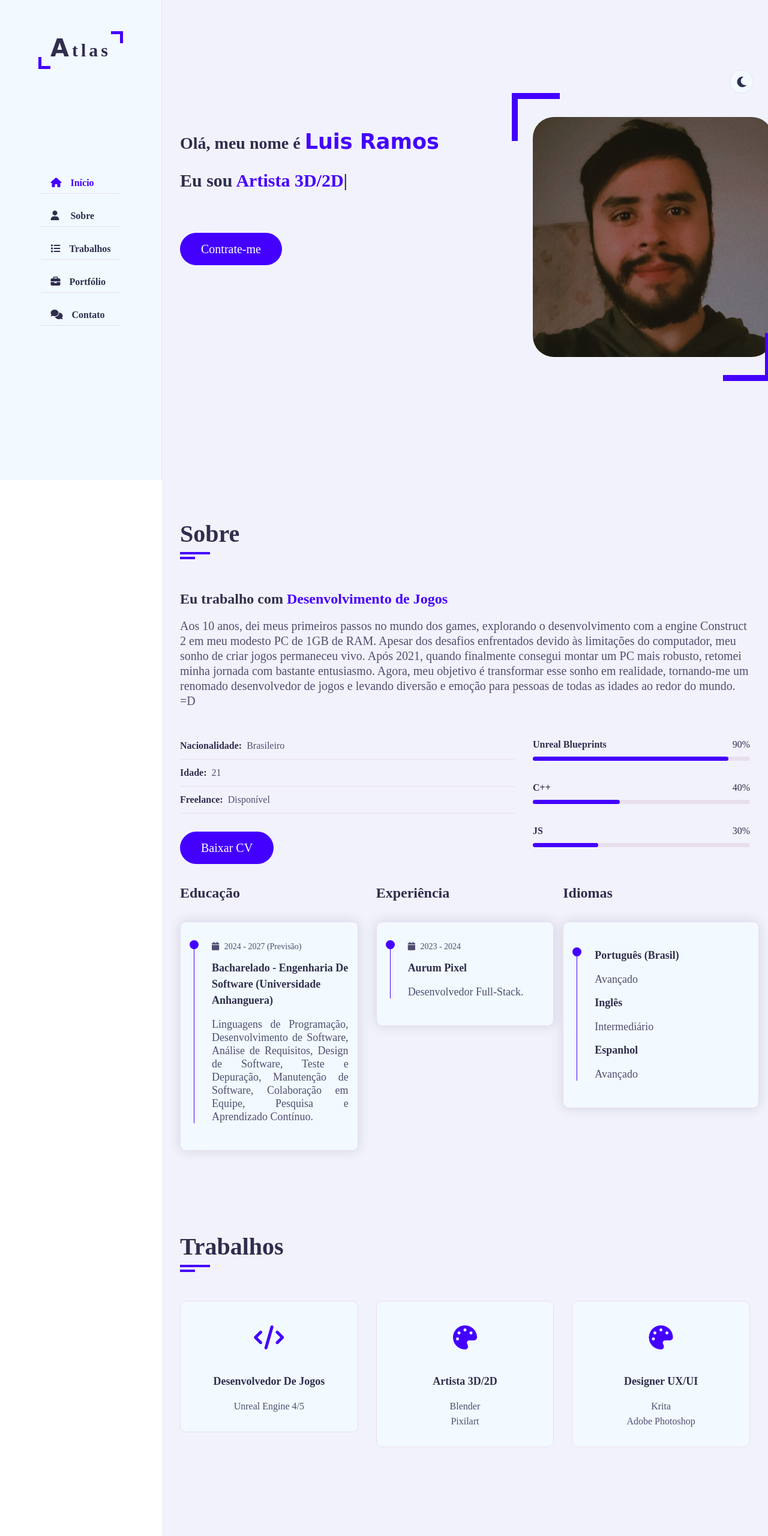
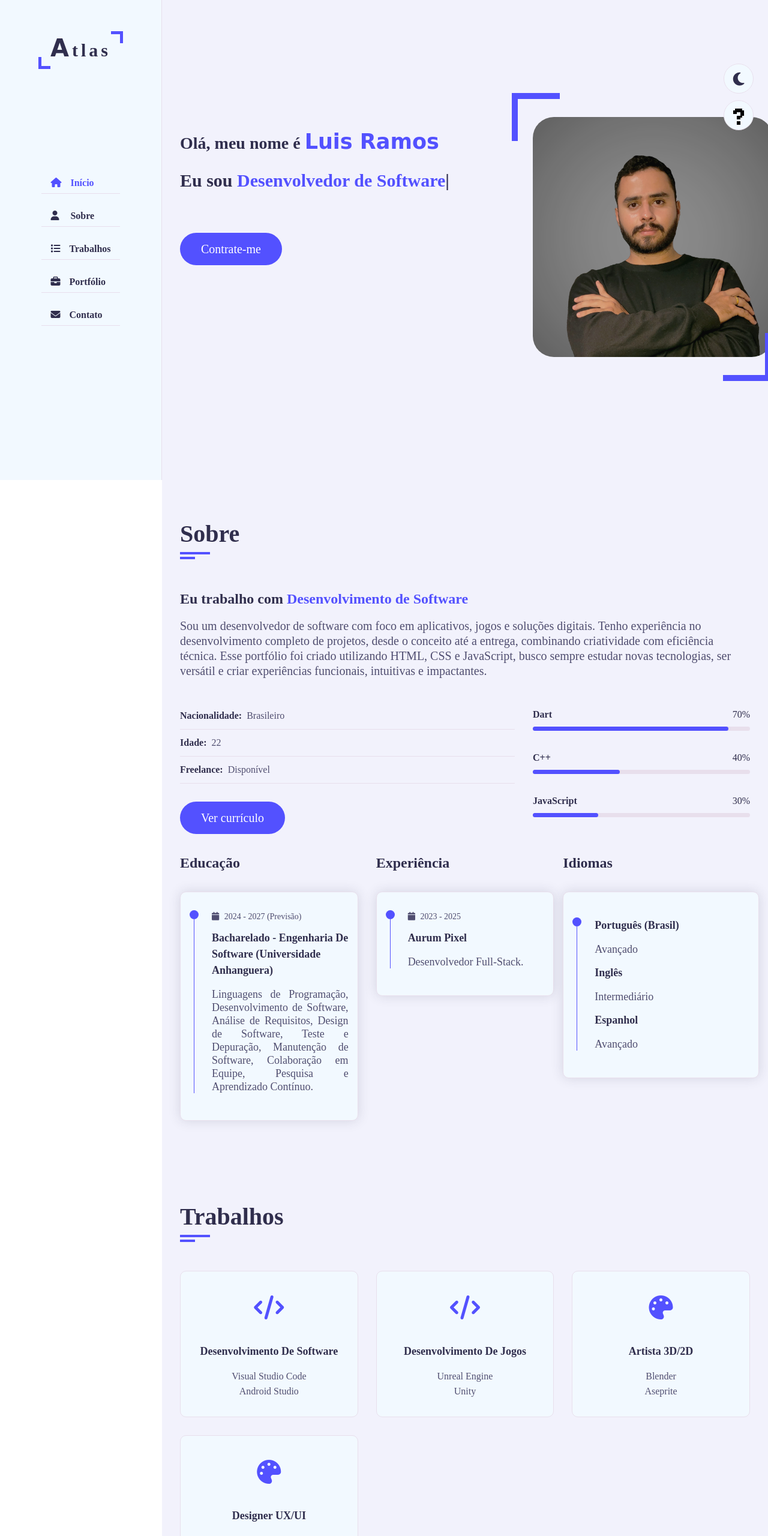
Before and after one commit to luisramos-dev/portfolio, a plain HTML site: page index.html in a window 1280 px wide. Shown: the top 2560 px of the page at 60% size. Drawn offline with nearby package versions, Linux system fonts and the light colour scheme; a web font is replaced by a local one.

Commit message:
Portfolio update.
Portfolio update.

```diff
--- a/color-1.css
+++ b/color-1.css
@@ -1,4 +1,4 @@
 :root
 {
-    --skin-color:#4400ff;
+    --skin-color:#5351ff;
 }
--- a/index.html
+++ b/index.html
@@ -27,7 +27,7 @@
                 <li><a href="#about"><i class="fa fa-user"></i> Sobre</a></li>
                 <li><a href="#services"><i class="fa fa-list"></i>Trabalhos</a></li>
                 <li><a href="#portfolio"><i class="fa fa-briefcase"></i>Portfólio</a></li>
-                <li><a href="#contact"><i class="fa fa-comments"></i>Contato</a></li>
+                <li><a href="#contact"><i class="fa fa-envelope"></i>Contato</a></li>
             </ul>
         </div>
         <!--=== Aside End ===-->
@@ -39,11 +39,11 @@
                     <div class="row">
                         <div class="home-info padd-15">
                             <h3 class="hello">Olá, meu nome é <span class="name">Luis Ramos</span></h3>
-                            <h3 class="my-profession">Eu sou <span class="typing">Desenvolvedor de Jogos</span></h3>
+                            <h3 class="my-profession">Eu sou <span class="typing"></span></h3>
                             <a href="#contact" class="btn hire-me">Contrate-me</a>
                         </div>
                         <div class="home-img padd-15">
-                            <img src="myphoto.jpg" alt="">
+                            <img src="myphoto.png" alt="">
                         </div>
                     </div>
                 </div>
@@ -61,9 +61,9 @@
                         <div class="about-content padd-15">
                             <div class="row">
                                 <div class="about-text padd-15">
-                                    <h3>Eu trabalho com <span>Desenvolvimento de Jogos</span></h3>
+                                    <h3>Eu trabalho com <span>Desenvolvimento de Software</span></h3>
                                     <p>
-                                        Aos 10 anos, dei meus primeiros passos no mundo dos games, explorando o desenvolvimento com a engine Construct 2 em meu modesto PC de 1GB de RAM. Apesar dos desafios enfrentados devido às limitações do computador, meu sonho de criar jogos permaneceu vivo. Após 2021, quando finalmente consegui montar um PC mais robusto, retomei minha jornada com bastante entusiasmo. Agora, meu objetivo é transformar esse sonho em realidade, tornando-me um renomado desenvolvedor de jogos e levando diversão e emoção para pessoas de todas as idades ao redor do mundo. =D</p>
+                                        Sou um desenvolvedor de software com foco em aplicativos, jogos e soluções digitais. Tenho experiência no desenvolvimento completo de projetos, desde o conceito até a entrega, combinando criatividade com eficiência técnica. Esse portfólio foi criado utilizando HTML, CSS e JavaScript, busco sempre estudar novas tecnologias, ser versátil e criar experiências funcionais, intuitivas e impactantes.
                                     </div>
                             </div>
                             <div class="row">
@@ -73,7 +73,7 @@
                                             <p>Nacionalidade: <span>Brasileiro</span></p>
                                         </div>
                                         <div class="info-item padd-15">
-                                            <p>Idade: <span>21</span></p>
+                                            <p>Idade: <span>22</span></p>
                                         </div>
                                         <div class="info-item padd-15">
                                             <p>Freelance: <span>Disponível</span></p>
@@ -81,17 +81,17 @@
                                     </div>
                                     <div class="row">
                                         <div class="buttons padd-15">
-                                            <a href="#" class="btn">Baixar CV</a>
+                                            <a href="CV_LuisRamos.pdf" class="btn" target="_blank">Ver currículo</a>
                                         </div>
                                     </div>
                                 </div>
                                 <div class="skills padd-15">
                                     <div class="row">
                                         <div class="skill-item padd-15">
-                                            <h5>Unreal Blueprints</h5>
+                                            <h5>Dart</h5>
                                                 <div class="progress">
                                                     <div class="progress-in" style="width: 90%;"></div>
-                                                    <div class="skill-percent" >90%</div>
+                                                    <div class="skill-percent" >70%</div>
                                                 </div>
                                         </div>
                                         <div class="skill-item padd-15">
@@ -102,7 +102,7 @@
                                                 </div>
                                         </div>
                                         <div class="skill-item padd-15">
-                                            <h5>JS</h5>
+                                            <h5>JavaScript</h5>
                                                 <div class="progress">
                                                     <div class="progress-in" style="width: 30%;"></div>
                                                     <div class="skill-percent" >30%</div>
@@ -139,7 +139,7 @@
                                                 <div class="timeline-item">
                                                     <div class="circle-dot"></div>
                                                     <h3 class="timeline-date">
-                                                        <i class="fa fa-calendar"></i> 2023 - 2024
+                                                        <i class="fa fa-calendar"></i> 2023 - 2025
                                                     </h3>
                                                     <h4 class="timeline-title">Aurum Pixel</h4>
                                                     <p class="timeline-text">Desenvolvedor Full-Stack.</p>
@@ -185,8 +185,21 @@
                                 <div class="icon">
                                     <i class="fa fa-code"></i>
                                 </div>
-                                <h4>Desenvolvedor de Jogos</h4>
-                                <p>Unreal Engine 4/5</p>
+                                <h4>Desenvolvimento de Software</h4>
+                                <p>Visual Studio Code</p>
+                                <p>Android Studio</p>
+                            </div>
+                        </div>
+                        <!--=== Service Item End ===-->
+                        <!--=== Service Item Start ===-->
+                        <div class="service-item padd-15">
+                            <div class="service-item-inner">
+                                <div class="icon">
+                                    <i class="fa fa-code"></i>
+                                </div>
+                                <h4>Desenvolvimento de Jogos</h4>
+                                <p>Unreal Engine</p>
+                                <p>Unity</p>
                             </div>
                         </div>
                         <!--=== Service Item End ===-->
@@ -198,7 +211,7 @@
                                 </div>
                                 <h4>Artista 3D/2D</h4>
                                 <p>Blender</p>
-                                <p>Pixilart</p>
+                                <p>Aseprite</p>
                             </div>
                         </div>
                         <!--=== Service Item End ===-->
@@ -350,16 +363,30 @@
                     <div class="row">
                         <!--=== Contact Info Item Start ===-->
                           <div class="contact-info-item padd-15">
-                            <div class="icon"><i class="fa fa-phone"></i></div>
-                            <h4>WhatsApp</h4>
-                            <p>+55 (16) 99398-8902</p>
+                            <div class="icon"><i class="fa fa-briefcase"></i></div>
+                            <h4>LinkedIn</h4>
+                            <a href="https://www.linkedin.com/in/luis-ramosz/" target="_blank">Luis Ramos</a></p>
+                        </div>
+                        <!--=== Contact Info Item End ===-->
+                        <!--=== Contact Info Item Start ===-->
+                          <div class="contact-info-item padd-15">
+                            <div class="icon"><i class="fa fa-laptop"></i></div>
+                            <h4>GitHub</h4>
+                            <a href="https://github.com/luisramos-dev" target="_blank">Luis Ramos</a></p>
                         </div>
                         <!--=== Contact Info Item End ===-->
                         <!--=== Contact Info Item Start ===-->
                          <div class="contact-info-item padd-15">
                             <div class="icon"><i class="fa fa-envelope"></i></div>
                             <h4>E-mail</h4>
-                            <p>fernando.lfa67@gmail.com</p>
+                            <a href="mailto:fernando.lfa67@gmail.com" target="_blank">fernando.lfa67@gmail.com</a></p>
+                        </div>
+                        <!--=== Contact Info Item End ===-->
+                        <!--=== Contact Info Item Start ===-->
+                        <div class="contact-info-item padd-15">
+                            <div class="icon"><i class="fa fa-phone"></i></div>
+                            <h4>WhatsApp</h4>
+                            <a href="https://wa.me/5516992786880" target="_blank">+55 (16) 99278-6880</a></p>
                         </div>
                         <!--=== Contact Info Item End ===-->
                         <!--=== Contact Info Item Start ===-->
@@ -381,15 +408,17 @@
         <!--=== Main Content End ===-->
     </div>
     <!--=== Main Container End ===-->
-    <!--=== Day/Night Switcher Start ====-->
+    <!--=== Buttons Switcher Start ====-->
     <div class="style-switcher">
         <div class="day-night s-icon">
             <i class="fas fa-moon"></i>
                 <div class="colors">
                     <span class="color-1" onclick="setActiveStyle('color-1')"></span>
                         </div>
-                <!--=== Day/Night Switcher Start ====-->
+        <div class="gamemode s-icon" id="gamemode">
+            <img src="secret.png" alt="Meu Ícone">
                 </div>
+                <!--=== Buttons Switcher End ====-->
     <!--=== JS FILES ===-->
     <script src="https://cdnjs.cloudflare.com/ajax/libs/typed.js/2.1.0/typed.umd.js" integrity="sha512-+2pW8xXU/rNr7VS+H62aqapfRpqFwnSQh9ap6THjsm41AxgA0MhFRtfrABS+Lx2KHJn82UOrnBKhjZOXpom2LQ==" crossorigin="anonymous" referrerpolicy="no-referrer"></script>
     <script src="script.js"></script>
--- a/script.js
+++ b/script.js
@@ -1,6 +1,6 @@
 /* Typing Animation */
 var typed = new Typed(".typing",{
-    strings:["","Artista 3D/2D","Designer UX/UI","Desenvolvedor de Jogos"],
+    strings:["","Desenvolvedor de Software","Designer UX/UI","Artista 3D/2D"],
     typeSpeed:100,
     backSpeed:60,
     loop:true
--- a/style-switcher.css
+++ b/style-switcher.css
@@ -2,7 +2,7 @@
 {
     position: fixed;
     right: 0;
-    top: 60px;
+    top: 50px;
     padding: 15px;
     width: 200px;
     border: 1px solid var(--bg-black-50);
@@ -15,10 +15,10 @@
 .style-switcher .s-icon
 {
     position: absolute;
-    height: 40px;
-    width: 40px;
+    height: 50px;
+    width: 50px;
     text-align: center;
-    font-size: 20px;
+    font-size: 25px;
     background: var(--bg-black-100);
     color: var(--text-black-900);
     right: 100%;
@@ -30,9 +30,20 @@
 }
 .style-switcher .s-icon i
 {
-    line-height: 40px;
+    line-height: 50px;
 }
 .style-switcher .day-night
 {
     top: 55px;
 }
+.style-switcher .gamemode
+{
+    top: 60px;
+    left: -1px;
+}
+.style-switcher .gamemode img
+{
+    width: 30px;
+    height: 30px;
+    margin-top: 10px;
+}
--- a/style-switcher.js
+++ b/style-switcher.js
@@ -1,17 +1,37 @@
 /* Theme Dark and Light Mode */
 const dayNight = document.querySelector(".day-night");
+const gamemodeImg = document.querySelector(".gamemode img"); // Seleciona a imagem
+
+// Manipulador de evento para alternar entre o tema escuro e claro
 dayNight.addEventListener("click", () => {
     dayNight.querySelector("i").classList.toggle("fa-sun");
     dayNight.querySelector("i").classList.toggle("fa-moon");
     document.body.classList.toggle("dark");
-})
+
+    // Alterna a imagem do botão
+    if (document.body.classList.contains("dark")) {
+        gamemodeImg.src = "secret-white.png"; // Imagem branca
+    } else {
+        gamemodeImg.src = "secret.png"; // Imagem preta
+    }
+});
+
+// Verifica ao carregar a página e ajusta a imagem corretamente
 window.addEventListener("load", () => {
-    if(document.body.classList.contains("dark"))
-    {
+    if (document.body.classList.contains("dark")) {
         dayNight.querySelector("i").classList.add("fa-sun");
+        gamemodeImg.src = "secret-white.png"; // Define imagem branca
+    } else {
+        dayNight.querySelector("i").classList.add("fa-moon");
+        gamemodeImg.src = "secret.png"; // Define imagem preta
     }
-    else
-    {
-        dayNight.querySelector("i").classList.add("fa-moon");
-    }
-})
+});
+
+// Código para o botão "gamemode" que **não altera o tema** e apenas altera a fonte
+const gamemodeButton = document.getElementById('gamemode');
+
+// Adiciona o evento de clique para alternar a fonte
+gamemodeButton.addEventListener('click', () => {
+    // Alterna apenas a fonte, sem afetar o tema
+    document.body.classList.toggle('press-start-2p');
+});
--- a/style.css
+++ b/style.css
@@ -1,4 +1,4 @@
-@import url('https://fonts.googleapis.com/css2?family=Clicker+Script&family=Poppins:wght@200;300;400;500;600;700&display=swap');
+@import url('https://fonts.googleapis.com/css2?family=Clicker+Script&family=Poppins:wght@200;300;400;500;600&family=Press+Start+2P&display=swap" rel="stylesheet"');
 :root
 {
     --bg-black-900:#f2f2fc;
@@ -20,6 +20,13 @@ body
     line-height: 1.5;
     font-size: 16px;
     font-family: 'Poppins' sans-serif;
+}
+.press-start-2p
+{
+    font-family: "Press Start 2P", system-ui;
+    font-weight: 400;
+    font-style: normal;
+    font-size: 5px;
 }
 *
 {
@@ -681,6 +688,26 @@ h3.my-profession
     text-transform: capitalize;
     margin: 15px 0 5px;
 }
+.contact-info-text {
+    color: var(--skin-color);
+    text-decoration: none;
+}
+
+.contact-info-text:hover {
+    opacity: 0.85;
+    text-decoration: underline;
+}
+.contact .contact-info-item a
+{
+    color: var(--skin-color);
+    text-decoration: none;
+    transition: color 0.3s ease;
+}
+.contact .contact-info-item a:hover
+{
+    opacity: 0.85;
+    text-decoration: underline;
+}
 .contact .contact-info-item p
 {
     font-size: 16px;
```
Also changed, not shown: BallVerseLogo.png, myphoto.png (added), secret-white.png (added), secret.png (added), 1 other file. Lines whose indentation alone changed are shown as unchanged.
